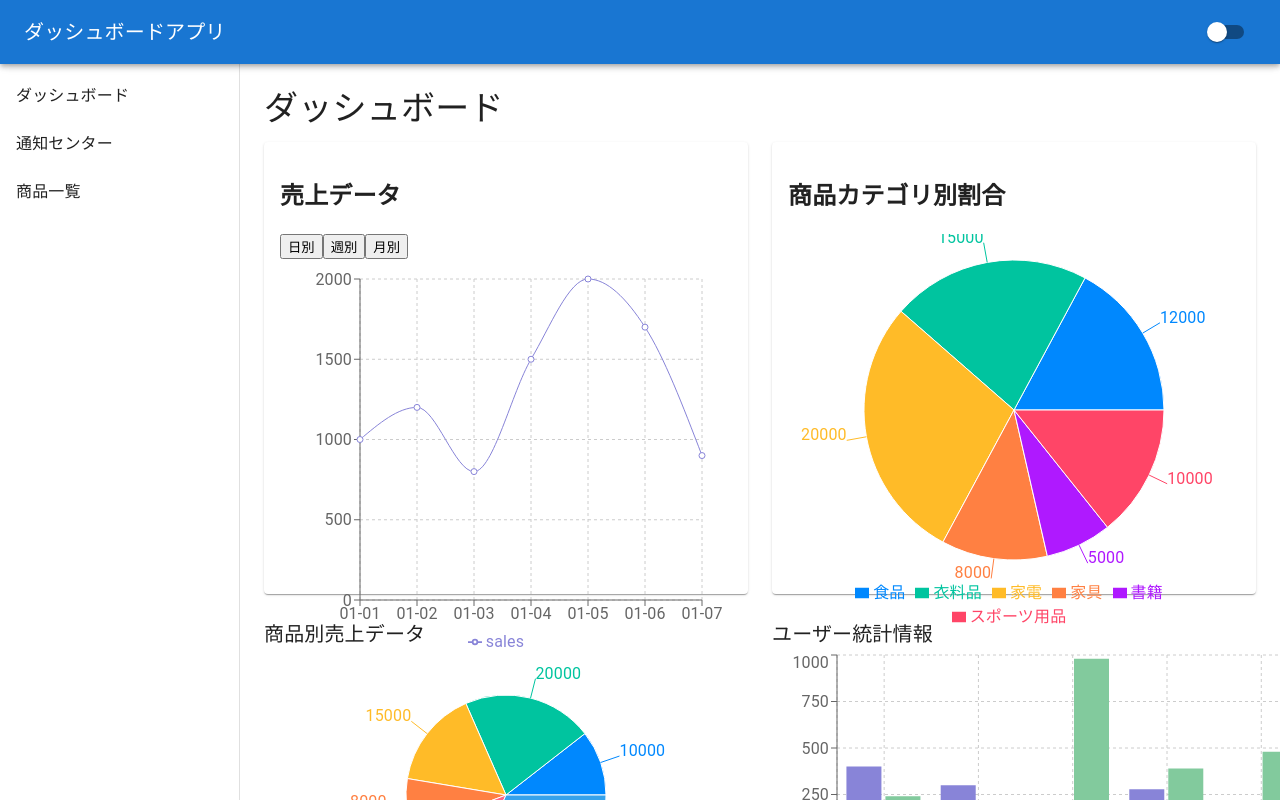
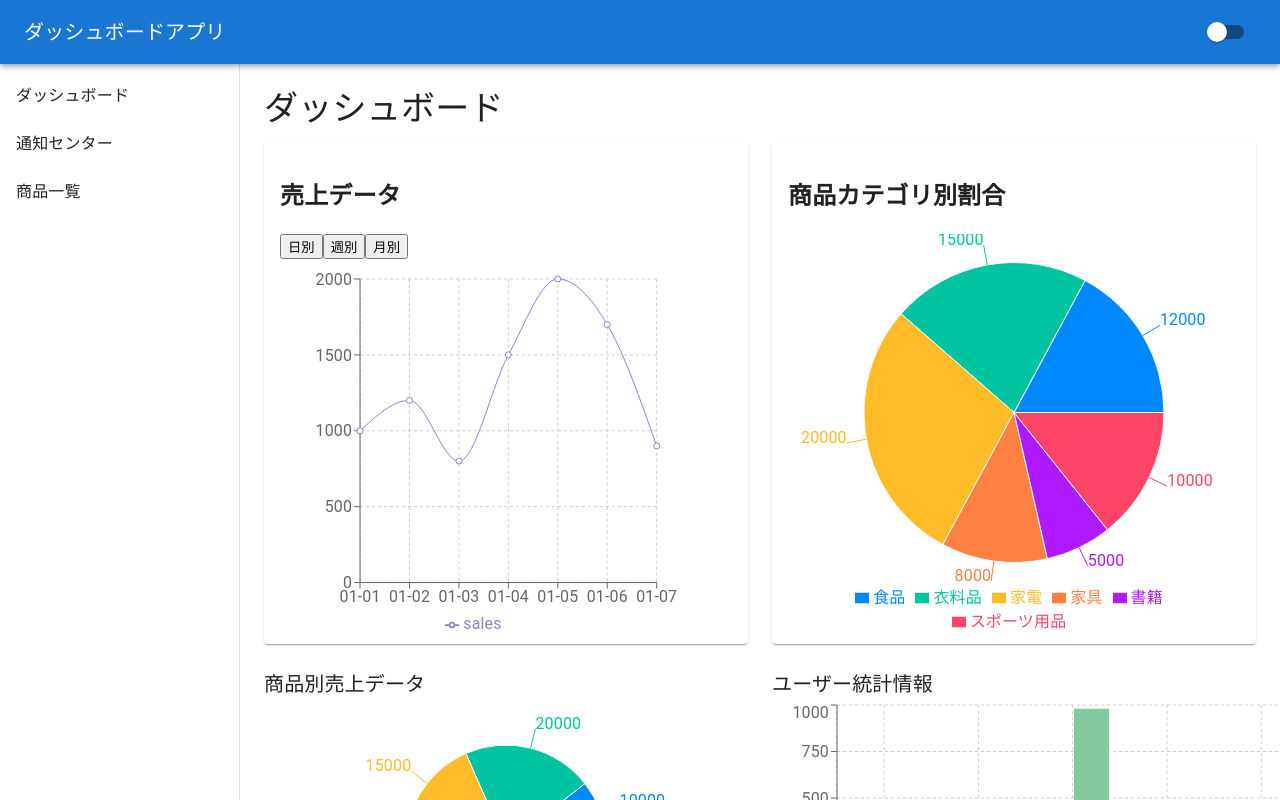
Before and after one commit to FOXHOUND-Ogasawara/dashboard-app, a React (Vite) app: page / in a window 1280 px wide. Shown: the top 800 px of the page. Built offline with nearby package versions, Linux system fonts and the light colour scheme.

Commit message:
レイアウトの修正

```diff
--- a/src/components/CategoryPieChart.tsx
+++ b/src/components/CategoryPieChart.tsx
@@ -22,9 +22,9 @@ const COLORS = [
 // 商品カテゴリ別割合を表示するための円グラフを作成するコンポーネント
 const CategoryPieChart: React.FC = () => {
   return (
-    <div style={{ width: "100%", height: 400 }}>
+    <div style={{ width: "100%", height: 450 }}>
         <h2>商品カテゴリ別割合</h2>     {/* タイトルを追加 */}
-      <ResponsiveContainer width="100%" height="100%">
+      <ResponsiveContainer width="100%" height="90%">
         <PieChart>
           <Pie
             data={categoryData} // データを指定
--- a/src/components/SalesChart.tsx
+++ b/src/components/SalesChart.tsx
@@ -21,7 +21,7 @@ const SalesChart = () => {
 
 
   return (
-    <div style={{ width: "100%", height: 400 }}> {/* グラフのサイズを指定 */}
+    <div style={{ width: "100%", height: 450 }}> {/* グラフのサイズを指定 */}
       <h2>売上データ</h2> {/* タイトルを追加 */}
       <div>
         {/* データタイプを選択するボタンを追加 */}
@@ -29,7 +29,7 @@ const SalesChart = () => {
         <button onClick={() => setDataType("weekly")}>週別</button>
         <button onClick={() => setDataType("monthly")}>月別</button>
       </div>
-      <ResponsiveContainer width="100%" height="100%">
+      <ResponsiveContainer width="90%" height="85%">
         <LineChart data={getData()} margin={{ top: 20, right: 30, left: 20, bottom: 5 }}> {/* 折れ線グラフの設定 */}
           <CartesianGrid strokeDasharray="3 3" /> {/* 背景のグリッド線 */}
           <XAxis dataKey= "label" /> {/* X軸の設定 */}
--- a/src/pages/Dashboard.tsx
+++ b/src/pages/Dashboard.tsx
@@ -30,7 +30,7 @@ const Dashboard: React.FC = () => {
             <Typography variant="h6" gutterBottom>
               商品別売上データ
             </Typography>
-            <SalesPieChart /> {/* 商品別売上円グラフを表示 */}
+            <SalesPieChart />
         </Grid>
         {/* ユーザー統計情報チャート1 */}
         <Grid item xs={12} md={6}>
@@ -46,7 +46,6 @@ const Dashboard: React.FC = () => {
           </Grid>
         </Box>
       </Grid>
-
     </div>
   );
 };
```
